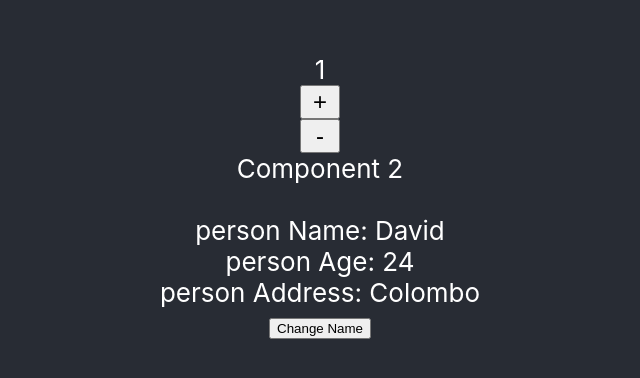
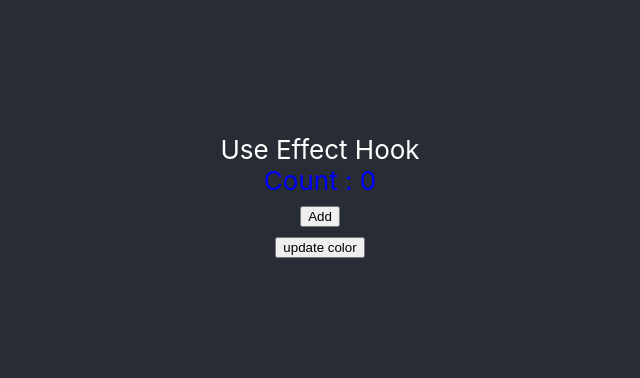
Before and after one commit to lakshanmamalgaha96/react-tutorials, a React (Create React App) app: page / in a window 1280 px wide. Shown: the part 204-582 px from the top of the page, without its empty margins (320-960 px from the left). Built offline with nearby package versions, Linux system fonts and the light colour scheme.

Commit message:
explained react useeffect hook

```diff
--- a/src/App.js
+++ b/src/App.js
@@ -1,6 +1,7 @@
 import './App.css';
 import Conditions from './day3/conditions'
 import UseStateHook from './day3/use-state-hook'
+import UseEfectHook from './day4/use-effect-hook'
 function App() {
 
   // console.log("I am console")
@@ -17,7 +18,8 @@ function App() {
       <header className="App-header">
         {/* <button onClick={()=>clickMe(3)}>Click me</button> */}
         {/* <Conditions value={20}/> */}
-        <UseStateHook />
+        {/* <UseStateHook /> */}
+        <UseEfectHook/>
       </header>
     </div>
   );
--- /dev/null
+++ b/src/day4/use-effect-hook.jsx
@@ -0,0 +1,44 @@
+import React, { useState, useEffect } from 'react';
+
+const UseEfectHook = () => {
+
+	const [count, setCount] = useState(0);
+	const [color, setColor] = useState("blue")
+
+	// useEffect(function,[dependency])
+
+
+	//1. useEffect(()=>{})    //runs on every re render
+	//2. useEffect(()=>{},[]) // runs on mount
+	//3. useEffect(()=>{},[value]) // runs on mount + value chnages
+	const name = "John"
+	const age = 20
+	const s = `My name is ${name} and age is ${age}`
+
+	useEffect(() => {
+		//logic
+		document.title = `My count is ${count} and color is ${color}`
+
+		return ()=>{
+
+		}
+	},[count,color])
+
+	const handleAdd = () => {
+		setCount(prev => prev + 1)
+	}
+
+	const changeColor=()=>{
+		setColor(prev=>prev==='blue'?"red":"blue")
+	}
+
+	return <>
+		Use Effect Hook
+		<div style={{color:color}}>Count : {count}</div>
+		<div><button onClick={handleAdd}>Add</button></div>
+
+		<div><button onClick={changeColor}>update color</button></div>
+	</>
+}
+
+export default UseEfectHook;
```
Also changed, not shown: src/day3/use-state-hook.jsx (line endings or trailing spaces).
